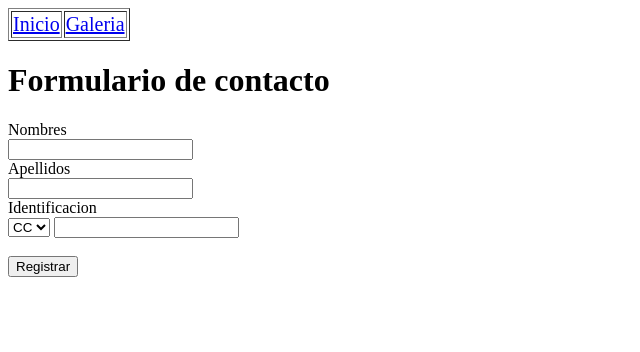
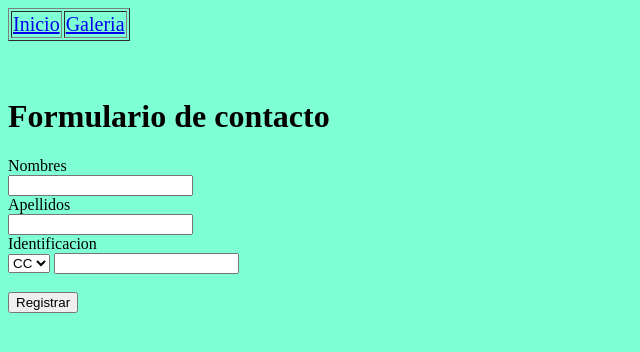
Before and after one commit to Casanova02/Trabajo-en-clase-html-programacion-web, a plain HTML site: page Contacto.html in a window 1280 px wide. Shown: the whole page, without its empty margins (0-640 px from the left). Drawn offline with Linux system fonts and the light colour scheme.

Commit message:
tercer push

```diff
--- a/Contacto.html
+++ b/Contacto.html
@@ -5,6 +5,12 @@
     <meta http-equiv="X-UA-Compatible" content="IE=edge">
     <meta name="viewport" content="width=device-width, initial-scale=1.0">
     <title>Contacto</title>
+
+    <style>
+        body{
+            background-color: aquamarine;
+        }
+    </style>
 </head>
 <body>
 
@@ -19,6 +25,9 @@
 
         </tbody>
     </table>
+
+    <br>
+    <br>
 
     <h1>Formulario de contacto</h1>
     <form method="POST" enctype="multipart/form-data">
```
Also changed, not shown: Galeria.html (+4 -0 lines), Imagenes/Perros/perroMechudoNegro.jpeg (added).
